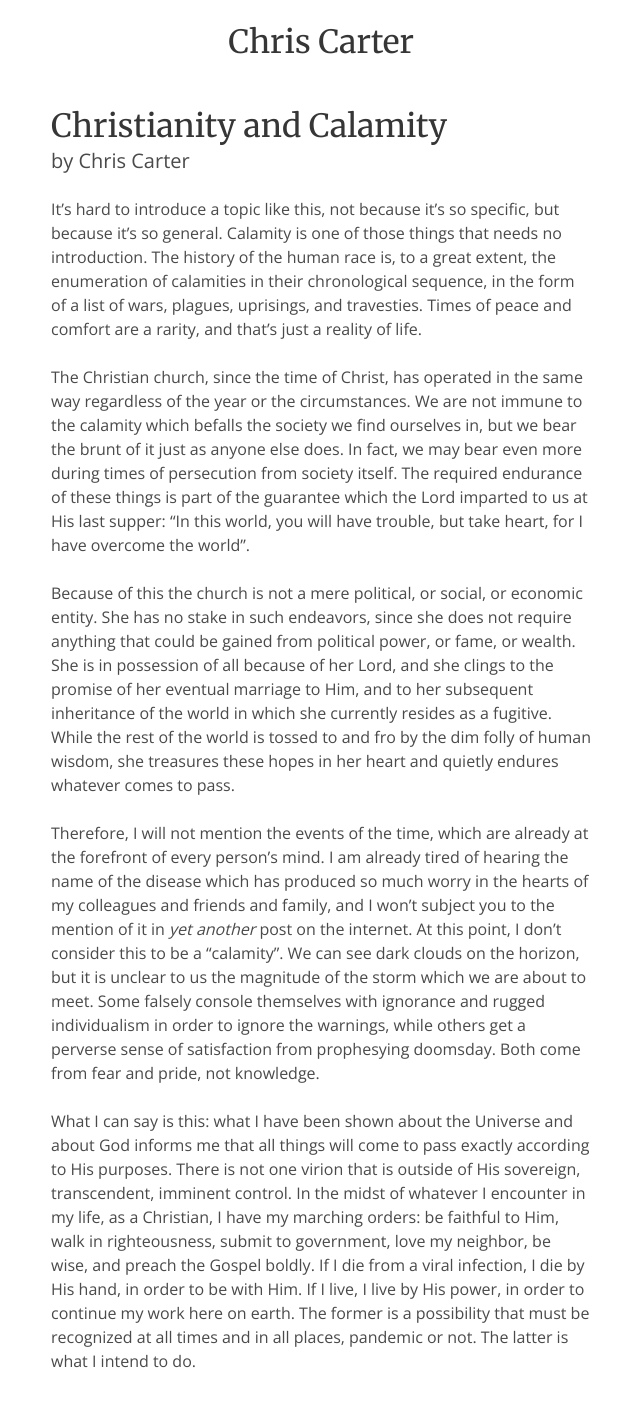
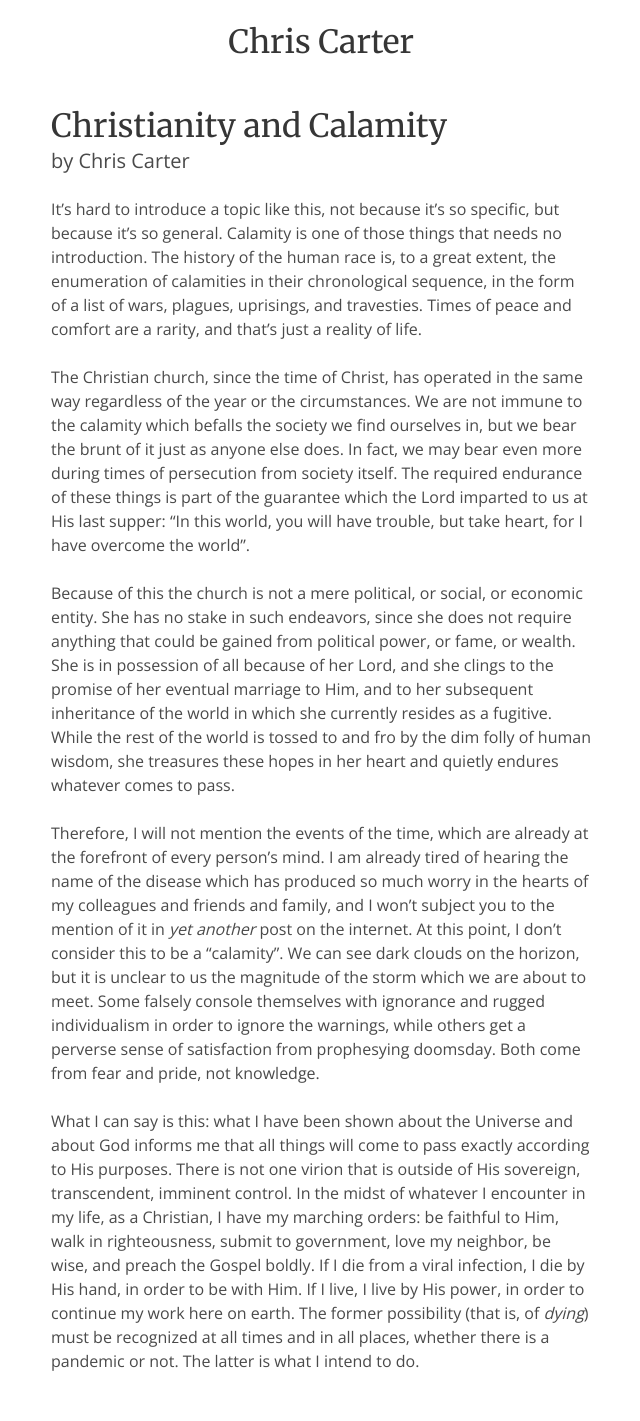
Before and after one commit to carterce1997/personal-blog, a Jekyll site: the page built from _posts/2020-03-13-christianity-and-calamity.md, in a window 1280 px wide. Shown: the whole page, without its empty margins (319-959 px from the left). Built offline with Jekyll 4.4.1, drawn with Linux system fonts in a browser that asks for light colours; nearby versions of some CDN libraries.

Commit message:
new post

```diff
--- a/_posts/2020-03-13-christianity-and-calamity.md
+++ b/_posts/2020-03-13-christianity-and-calamity.md
@@ -20,4 +20,4 @@ Therefore, I will not mention the events of the time, which are already at the f
 
 <br>
 
-What I can say is this: what I have been shown about the Universe and about God informs me that all things will come to pass exactly according to His purposes. There is not one virion that is outside of His sovereign, transcendent, imminent control. In the midst of whatever I encounter in my life, as a Christian, I have my marching orders: be faithful to Him, walk in righteousness, submit to government, love my neighbor, be wise, and preach the Gospel boldly. If I die from a viral infection, I die by His hand, in order to be with Him. If I live, I live by His power, in order to continue my work here on earth. The former is a possibility that must be recognized at all times and in all places, pandemic or not. The latter is what I intend to do.
+What I can say is this: what I have been shown about the Universe and about God informs me that all things will come to pass exactly according to His purposes. There is not one virion that is outside of His sovereign, transcendent, imminent control. In the midst of whatever I encounter in my life, as a Christian, I have my marching orders: be faithful to Him, walk in righteousness, submit to government, love my neighbor, be wise, and preach the Gospel boldly. If I die from a viral infection, I die by His hand, in order to be with Him. If I live, I live by His power, in order to continue my work here on earth. The former possibility (that is, of _dying_) must be recognized at all times and in all places, whether there is a pandemic or not. The latter is what I intend to do.
```
